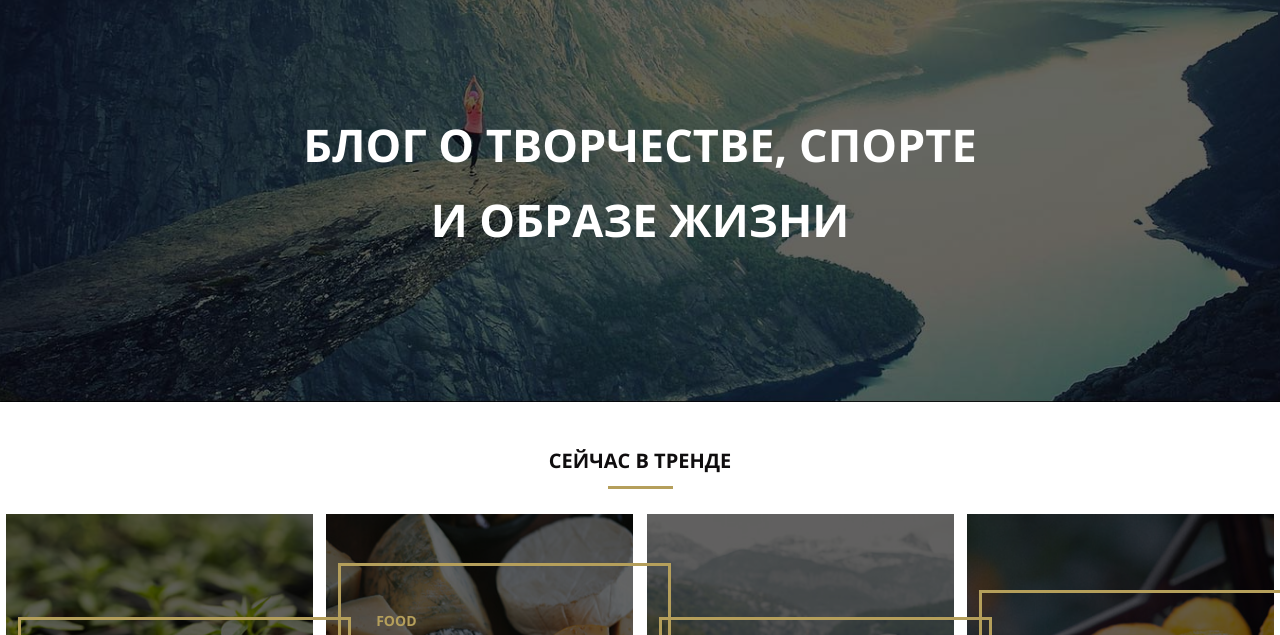
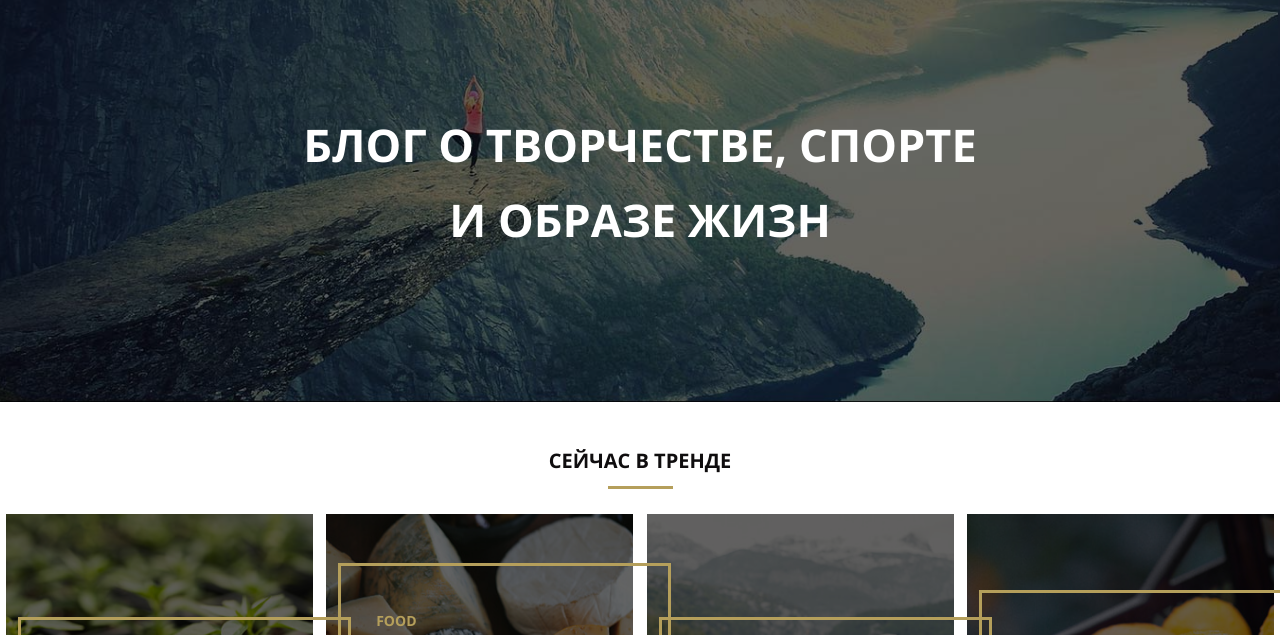
Before and after one commit to mariaosinchuk/mq-diploma, a plain HTML site: page index.html in a window 1280 px wide. Shown: the part 93-728 px from the top of the page. Drawn offline with Linux system fonts and the light colour scheme; files whose address does not match are found by name.

Commit message:
update index.html via edit button

```diff
--- a/index.html
+++ b/index.html
@@ -24,7 +24,7 @@
         <li><a href=#0 class="header-menu-item">контакты</a></li>
       </ul>
     </div>
-    <h1 class="header-title">Блог о творчестве, спорте и образе жизни</h1>
+    <h1 class="header-title">Блог о творчестве, спорте и образе жизн</h1>
   </header>
 
   <main class="content">
```
